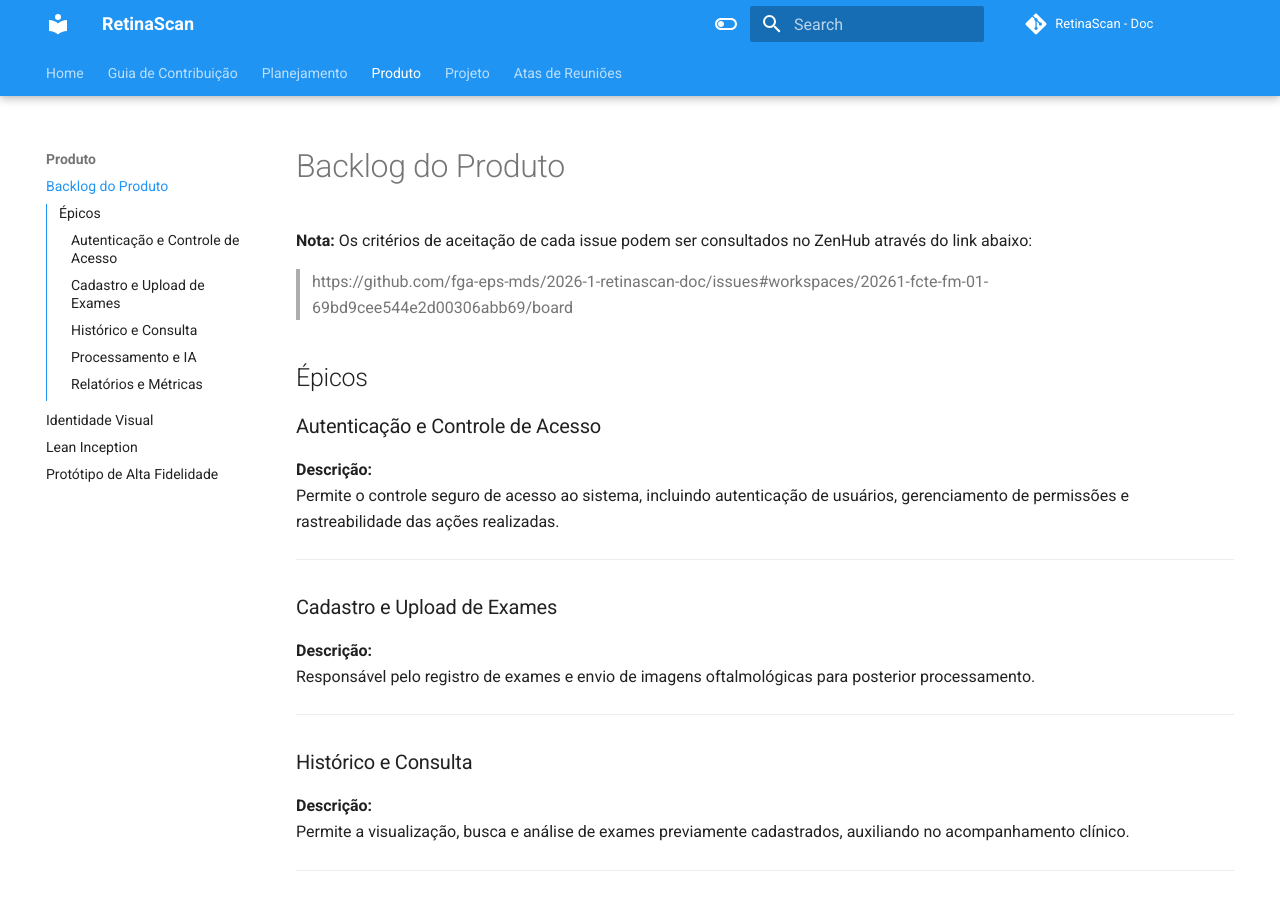
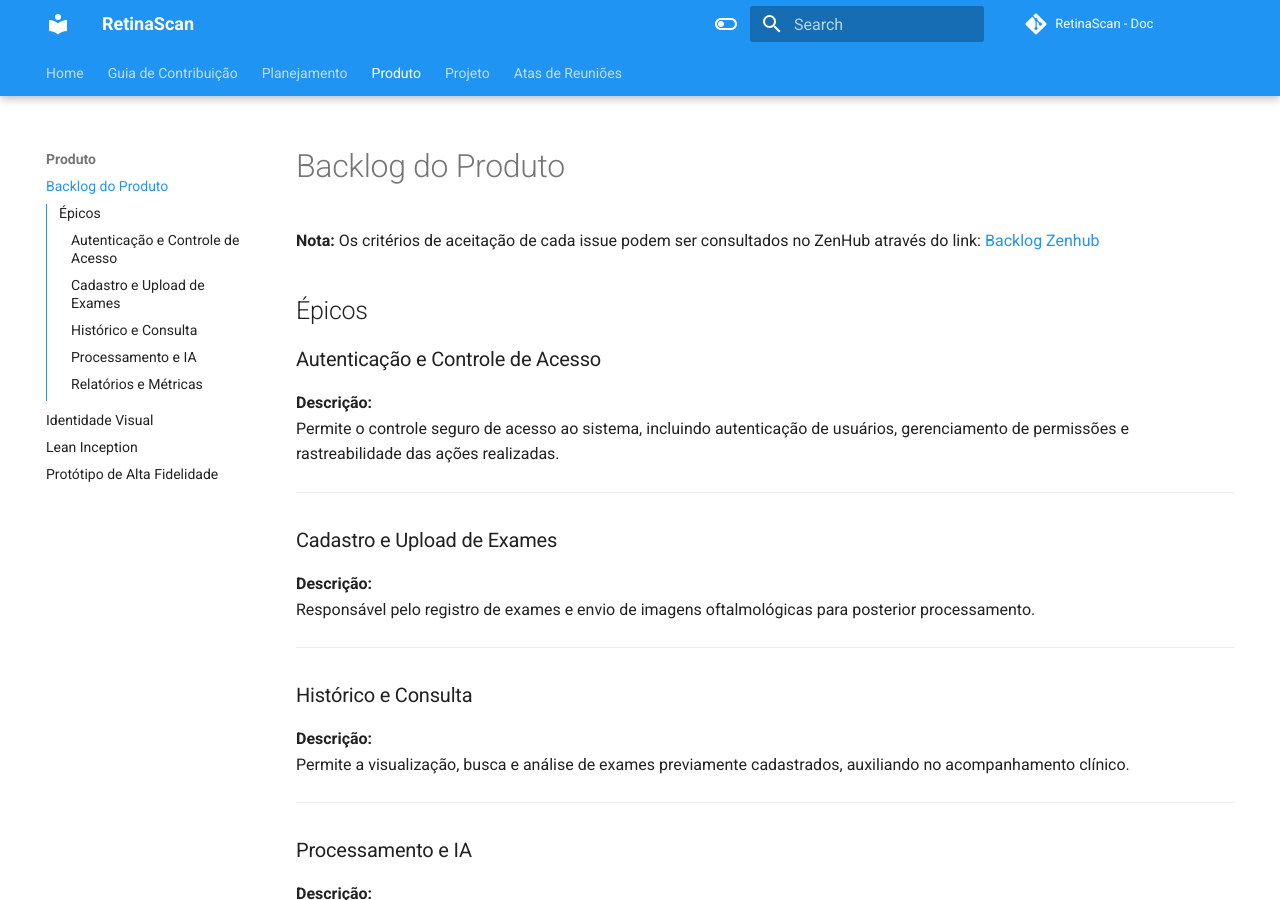
Before and after one commit to fga-eps-mds/2026-1-RetinaScan-Doc, an MkDocs documentation site: the page built from docs/produto/backlog-do-produto.md, in a window 1280 px wide and 900 px high. Built offline with MkDocs 1.6.1 and Material for MkDocs 9.7.7, drawn with Linux system fonts in a browser that asks for light colours; comment, search, counter and statistics services are not loaded.

Commit message:
fix: Zenhub Link backlog-do-produto.md

```diff
--- a/docs/produto/backlog-do-produto.md
+++ b/docs/produto/backlog-do-produto.md
@@ -1,8 +1,6 @@
 # Backlog do Produto
 
-**Nota:** Os critérios de aceitação de cada issue podem ser consultados no ZenHub através do link abaixo:
-> https://github.com/fga-eps-mds/2026-1-retinascan-doc/issues#workspaces/20261-fcte-fm-01-69bd9cee544e2d00306abb69/board
-
+**Nota:** Os critérios de aceitação de cada issue podem ser consultados no ZenHub através do link: [Backlog Zenhub](https://github.com/fga-eps-mds/2026-1-retinascan-doc/issues#workspaces/20261-fcte-fm-01-69bd9cee544e2d00306abb69/board)
 ## Épicos
 
 ### Autenticação e Controle de Acesso
```
